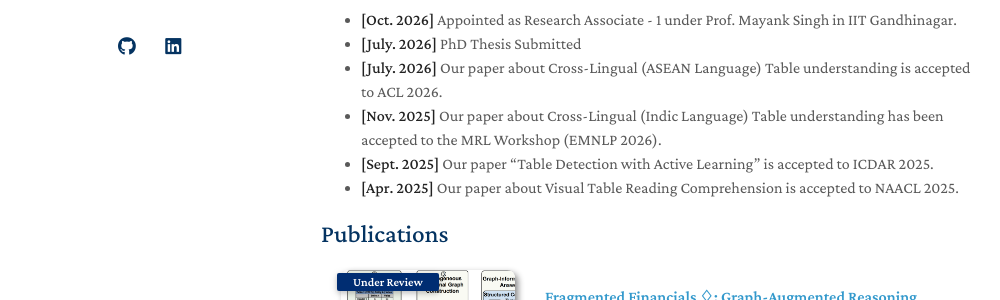
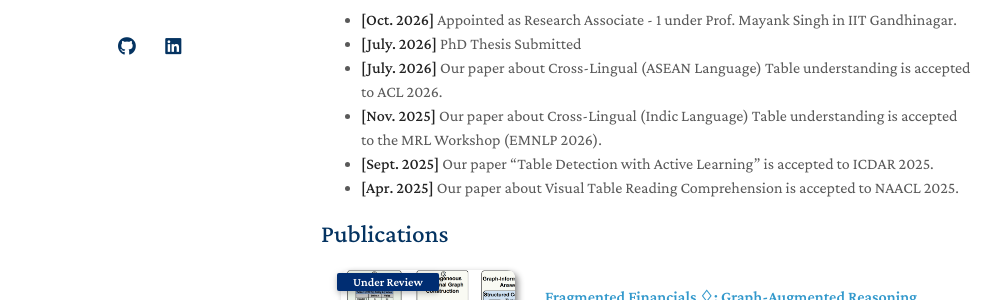
Before and after one commit to somrajgautam/somrajgautam.github.io, a Jekyll site: the page built from index.md, in a window 1280 px wide and 900 px high. Shown: the part 394-694 px from the top of the window, without its empty margins (149-1149 px from the left). Built offline with Jekyll 4.4.1, drawn with Linux system fonts in a browser that asks for light colours; a style sheet for code colours, icons or effects is not loaded; our own code applies the rules of GitHub Pages for plain Markdown files.

Commit message:
Update index.md

```diff
--- a/index.md
+++ b/index.md
@@ -17,7 +17,7 @@ I am a Ph.D. student in the CSE Dept. at [IIT Jodhpur](https://iitj.ac.in/), spe
 - **[Oct. 2026]** Appointed as Research Associate - 1 under Prof. Mayank Singh in IIT Gandhinagar.
 - **[July. 2026]** PhD Thesis Submitted
 - **[July. 2026]** Our paper about Cross-Lingual (ASEAN Language) Table understanding is accepted to ACL 2026.
-- **[Nov. 2025]** Our paper about Cross-Lingual (Indic Language) Table understanding has been accepted to the MRL Workshop (EMNLP 2026).
+- **[Nov. 2025]** Our paper about Cross-Lingual (Indic Language) Table understanding is accepted to the MRL Workshop (EMNLP 2026).
 - **[Sept. 2025]** Our paper "Table Detection with Active Learning" is accepted to ICDAR 2025.
 - **[Apr. 2025]** Our paper about Visual Table Reading Comprehension is accepted to NAACL 2025.
 
```
